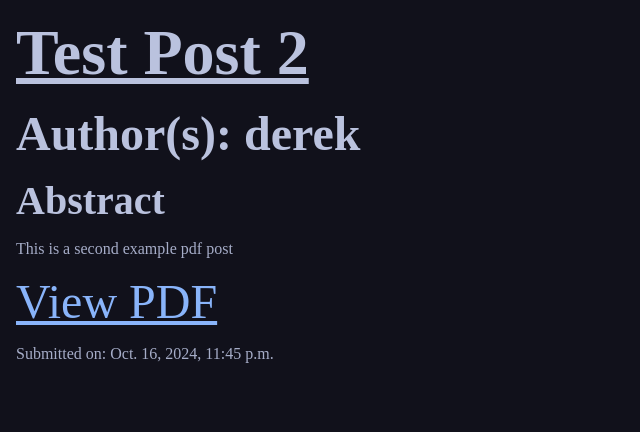
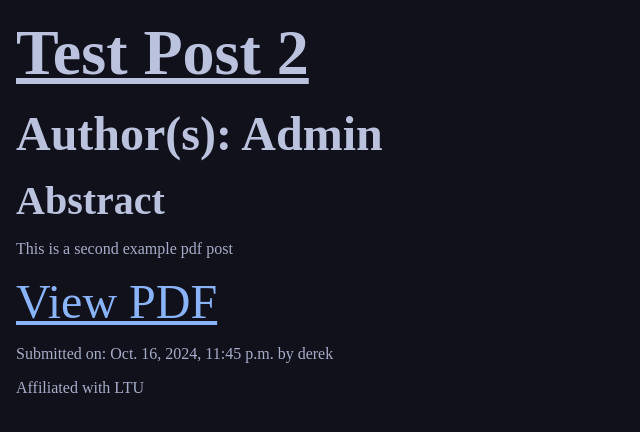
Before and after one commit to Derekdrc/OpenArchive, a Django app: a page that uses posts/templates/posts/post_page.html in a window 1280 px wide. Shown: the part 79-511 px from the top of the page, without its empty margins (0-640 px from the left). Run offline with Django 5.2, Linux system fonts and the light colour scheme; data comes from the database, SQL or seed files in the repository.

Commit message:
Updated models to include more descript fields for posts

```diff
--- a/posts/forms.py
+++ b/posts/forms.py
@@ -5,4 +5,4 @@ from .models import Post
 class CreatePost(forms.ModelForm):
     class Meta:
         model = models.Post
-        fields = ['title', 'abstract', 'subject', 'pdf_file', 'license']
+        fields = ['title', 'authors', 'affiliation', 'abstract', 'subject', 'pdf_file', 'license']
--- a/posts/models.py
+++ b/posts/models.py
@@ -22,6 +22,8 @@ LICENSE_CHOICES = (
 # Create your models here.
 class Post(models.Model):
     title = models.CharField(max_length=255)
+    authors = models.CharField(max_length=255, default="Admin")
+    affiliation = models.CharField(max_length=255, default="LTU")
     abstract = models.TextField()
     slug = AutoSlugField(populate_from='title', unique=True)
     subject = models.CharField(max_length=8, choices=SUBJECT_CHOICES, default='Computer Science')
@@ -29,7 +31,7 @@ class Post(models.Model):
     #banner = models.ImageField(default='fallback.png', blank=True)
     pdf_file = models.FileField()
     license = models.CharField(max_length=8, choices=LICENSE_CHOICES, default='CC BY')
-    author = models.ForeignKey(User, on_delete=models.CASCADE, default=None)
+    uploader = models.ForeignKey(User, on_delete=models.CASCADE, default=None)
 
     def __str__(self):
         return self.title
--- a/posts/templates/posts/post_page.html
+++ b/posts/templates/posts/post_page.html
@@ -7,11 +7,12 @@
 {% block content %}
     <section>
         <h2 class="titles">{{ post.title }}</h2>
-        <h2 class="authors">Author(s): {{ post.author }}</h2>
+        <h2 class="authors">Author(s): {{ post.authors }}</h2>
 
         <h2>Abstract</h2>
         <p>{{ post.abstract }}</p>
         <a class="download" href="{{ post.pdf_file.url }}">View PDF</a>
-        <p>Submitted on: {{ post.date }}</p>
+        <p>Submitted on: {{ post.date }} by {{ post.uploader }}</p>
+        <p>Affiliated with {{ post.affiliation }}</p>
 
 {% endblock %}
--- a/posts/templates/posts/posts_list.html
+++ b/posts/templates/posts/posts_list.html
@@ -16,7 +16,7 @@
                     {{ post.title }}
                 </a>
             </h2>
-            <p>{{ post.date }} by {{ post.author }}</p>
+            <p>{{ post.date }} by {{ post.authors }}</p>
             <p>{{ post.body }}</p>
         </article>
     {% empty %}
@@ -31,7 +31,7 @@
                     {{ post.title }}
                 </a>
             </h2>
-            <p>{{ post.date }} by {{ post.author }}</p>
+            <p>{{ post.date }} by {{ post.authors }}</p>
             <p>{{ post.body }}</p>
         </article>
     {% empty %}
@@ -46,7 +46,7 @@
                     {{ post.title }}
                 </a>
             </h2>
-            <p>{{ post.date }} by {{ post.author }}</p>
+            <p>{{ post.date }} by {{ post.authors }}</p>
             <p>{{ post.body }}</p>
         </article>
     {% empty %}
```
Also changed, not shown: db.sqlite3, posts/migrations/0008_rename_author_post_uploader.py (added), posts/migrations/0009_post_authors.py (added), posts/migrations/0010_post_affiliation.py (added), 1 other file.
